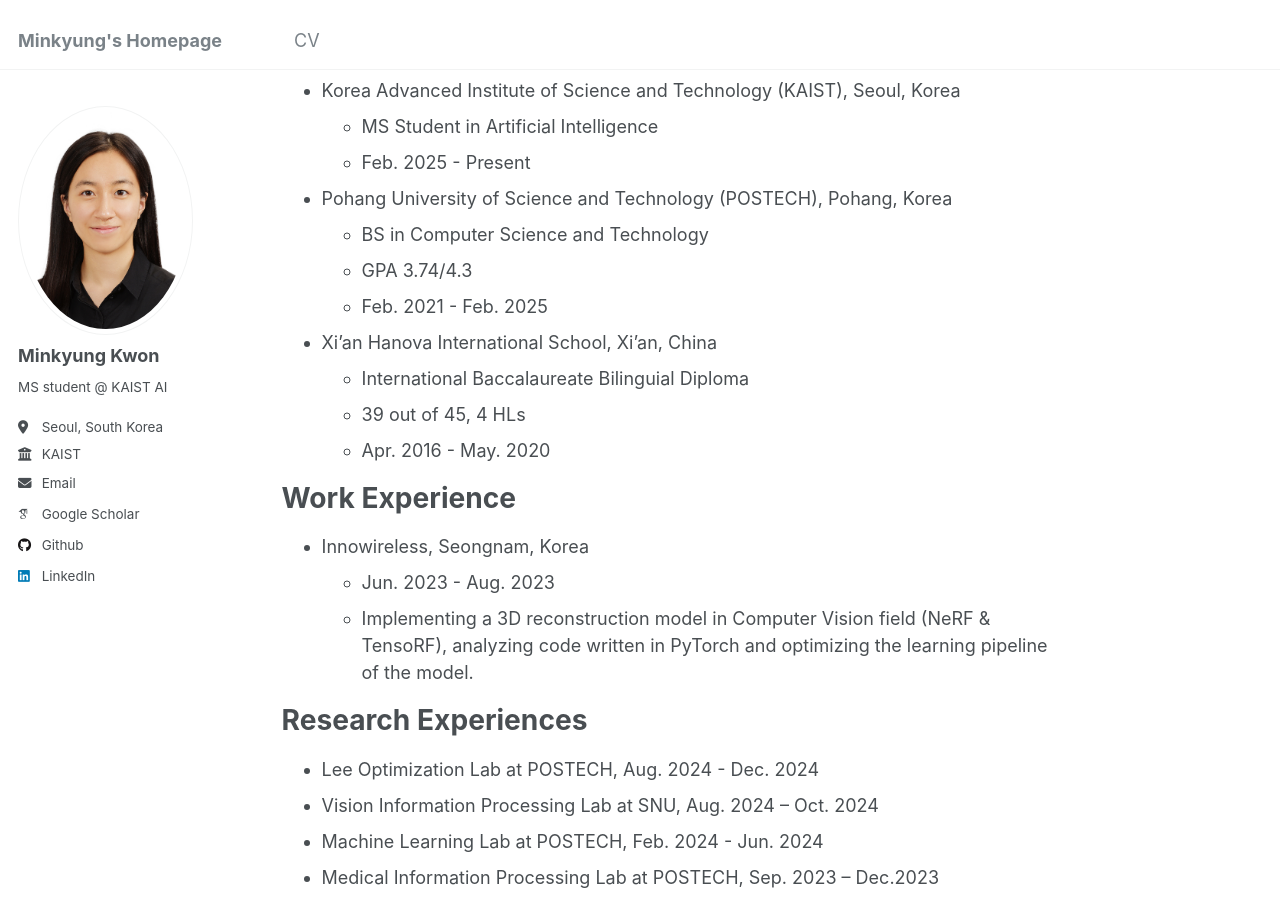
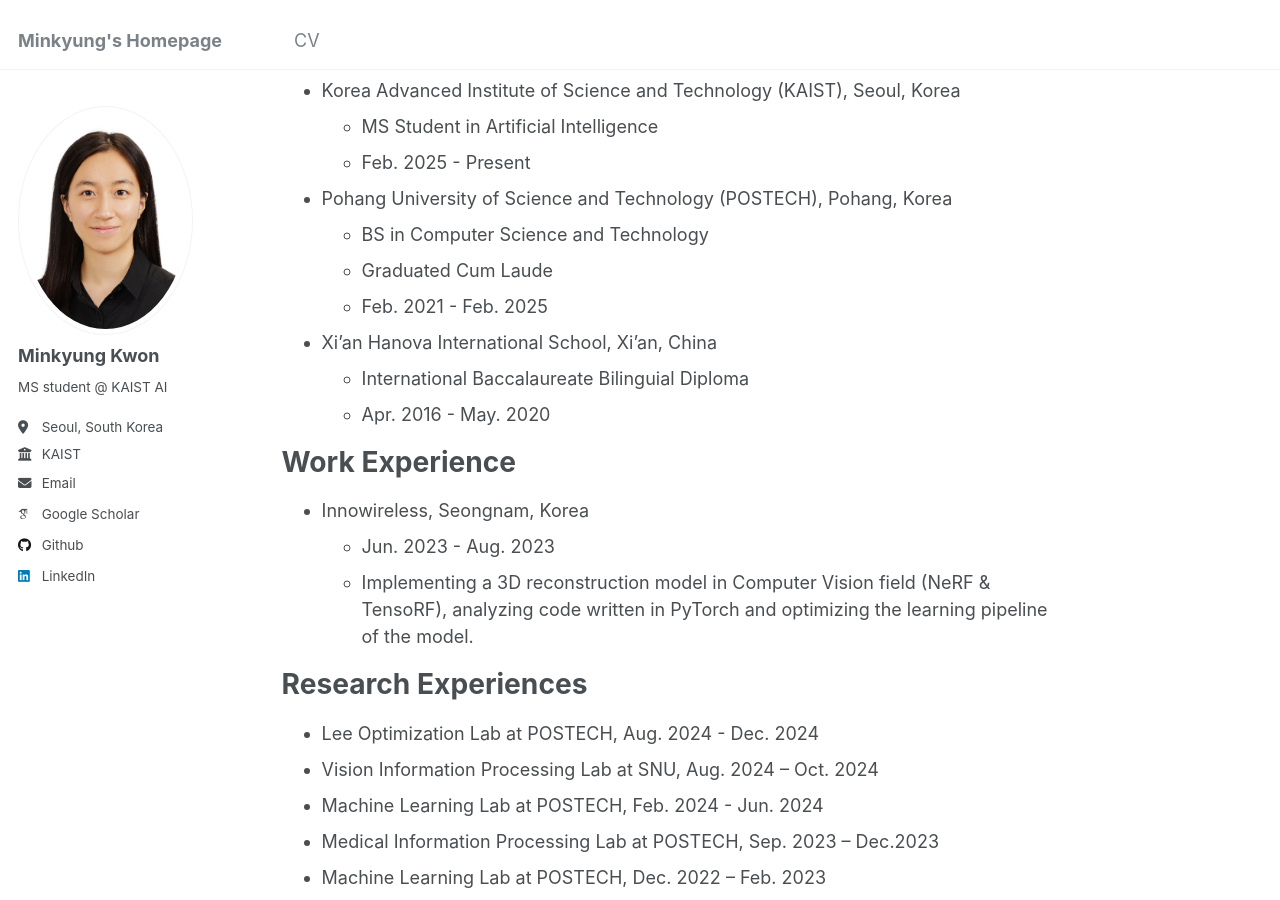
Before and after one commit to mkxdxdxd/mkxdxdxd.github.io, a Jekyll site: the page built from _pages/about.md, in a window 1280 px wide and 900 px high, scrolled down 375 px. Built offline with Jekyll 4.4.1, drawn with Linux system fonts in a browser that asks for light colours; some web fonts are replaced.

Commit message:
education updated

```diff
--- a/_pages/about.md
+++ b/_pages/about.md
@@ -22,11 +22,10 @@
   - Feb. 2025 - Present
 - Pohang University of Science and Technology (POSTECH), Pohang, Korea
   - BS in Computer Science and Technology
-  - GPA 3.74/4.3
+  - Graduated Cum Laude
   - Feb. 2021 - Feb. 2025
 - Xi'an Hanova International School, Xi'an, China
   - International Baccalaureate Bilinguial Diploma
-  - 39 out of 45, 4 HLs
   - Apr. 2016 - May. 2020
 
 Work Experience
```
